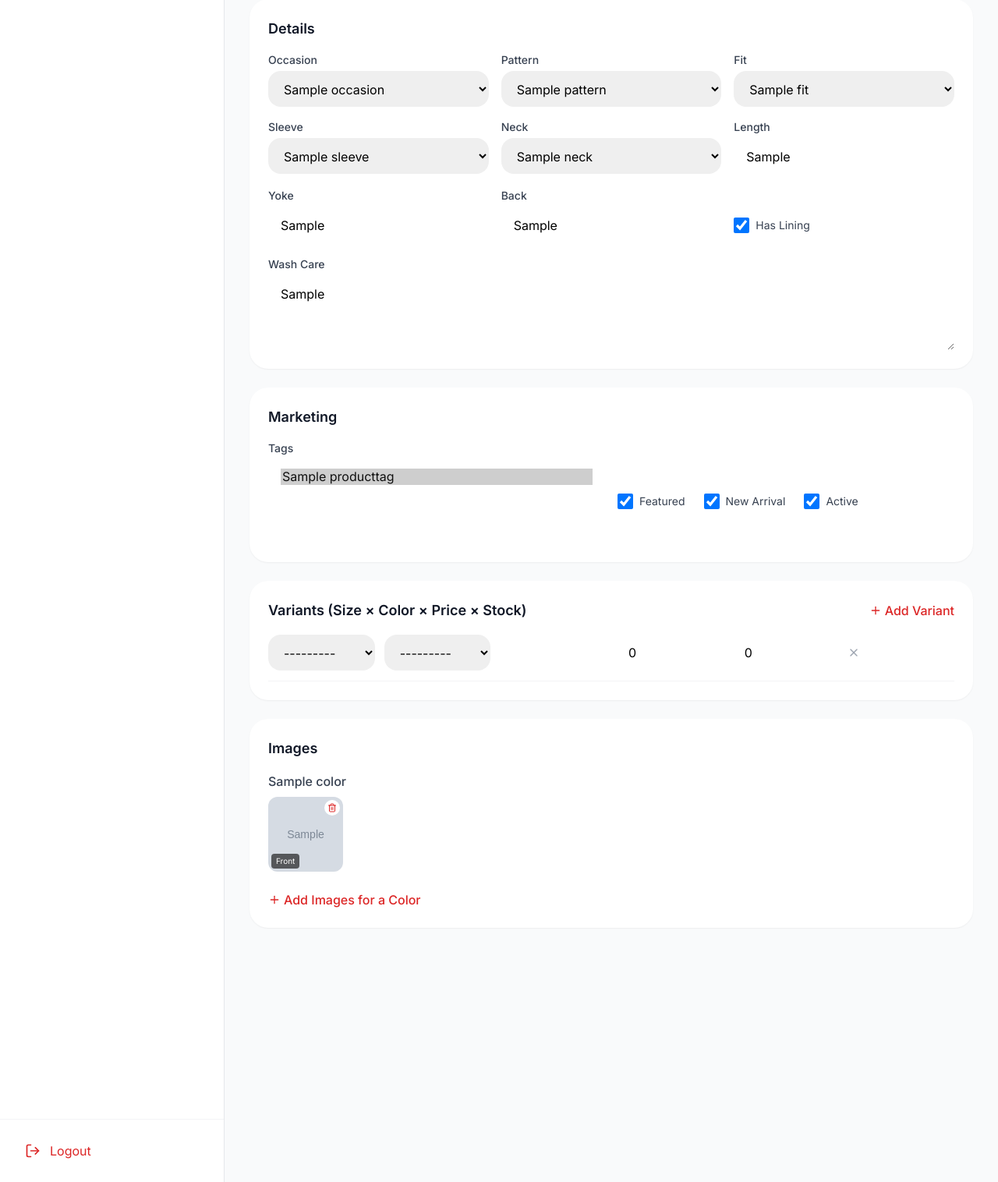
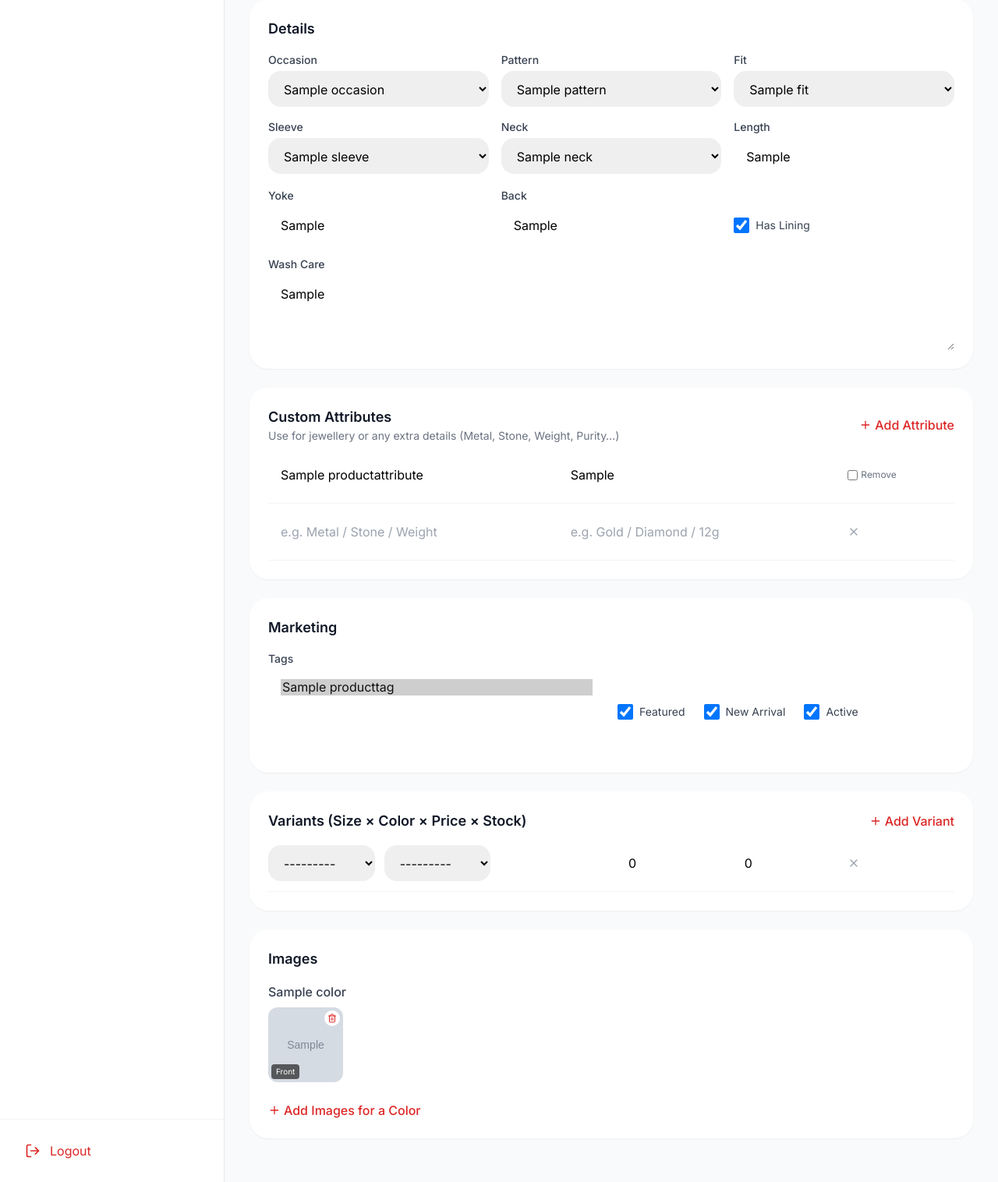
Before and after one commit to srreeraj/KurtiShop, a Django app: page /dashboard/products/1/edit/ in a window 1280 px wide. Shown: the part 616-2132 px from the top of the page at 78% size. Run offline with Django 5.2, Linux system fonts and the light colour scheme; a user stored in the database is signed in; tables that the repository leaves empty hold one stand-in row (values such as "Sample post"); grey boxes marked "Sample" are stand-in pictures; some libraries are stand-ins or nearby versions.

Commit message:
added custom attribute fields on products form template

```diff
--- a/Kurtishop/templates/dashboard/products/form.html
+++ b/Kurtishop/templates/dashboard/products/form.html
@@ -57,6 +57,54 @@
         </div>
     </div>
 
+        <!-- Custom Attributes (for Jewellery etc.) -->
+    <div class="bg-white rounded-3xl shadow-sm p-6 mb-6">
+        <div class="flex justify-between items-center mb-4">
+            <div>
+                <h2 class="text-lg font-semibold text-gray-900">Custom Attributes</h2>
+                <p class="text-sm text-gray-500">Use for jewellery or any extra details (Metal, Stone, Weight, Purity…)</p>
+            </div>
+            <button type="button" id="add-attribute-btn" class="text-red-600 font-medium flex items-center gap-1">
+                <i data-lucide="plus" class="w-4 h-4"></i> Add Attribute
+            </button>
+        </div>
+
+        {{ attribute_formset.management_form }}
+        <div id="attribute-rows" class="space-y-3">
+            {% for aform in attribute_formset %}
+                <div class="attribute-row grid grid-cols-12 gap-3 items-center border-b border-gray-100 pb-3">
+                    {% for hidden in aform.hidden_fields %}{{ hidden }}{% endfor %}
+                    <div class="col-span-5">{{ aform.name }}</div>
+                    <div class="col-span-5">{{ aform.value }}</div>
+                    <div class="col-span-2 flex items-center gap-2">
+                        {% if aform.instance.pk %}
+                            <label class="text-xs text-gray-500 flex items-center gap-1">
+                                {{ aform.DELETE }} Remove
+                            </label>
+                        {% else %}
+                            <button type="button" class="remove-attribute-row text-gray-400 hover:text-red-600">
+                                <i data-lucide="x" class="w-4 h-4"></i>
+                            </button>
+                        {% endif %}
+                    </div>
+                    {{ aform.non_field_errors }}
+                </div>
+            {% endfor %}
+        </div>
+
+        <!-- Hidden template for JS -->
+        <template id="attribute-empty-form">
+            <div class="attribute-row grid grid-cols-12 gap-3 items-center border-b border-gray-100 pb-3">
+                <div class="col-span-5">{{ attribute_formset.empty_form.name }}</div>
+                <div class="col-span-5">{{ attribute_formset.empty_form.value }}</div>
+                <div class="col-span-2">
+                    <button type="button" class="remove-attribute-row text-gray-400 hover:text-red-600">
+                        <i data-lucide="x" class="w-4 h-4"></i>
+                    </button>
+                </div>
+            </div>
+        </template>
+    </div>
     <!-- Marketing -->
     <div class="bg-white rounded-3xl shadow-sm p-6 mb-6">
         <h2 class="text-lg font-semibold text-gray-900 mb-4">Marketing</h2>
```
